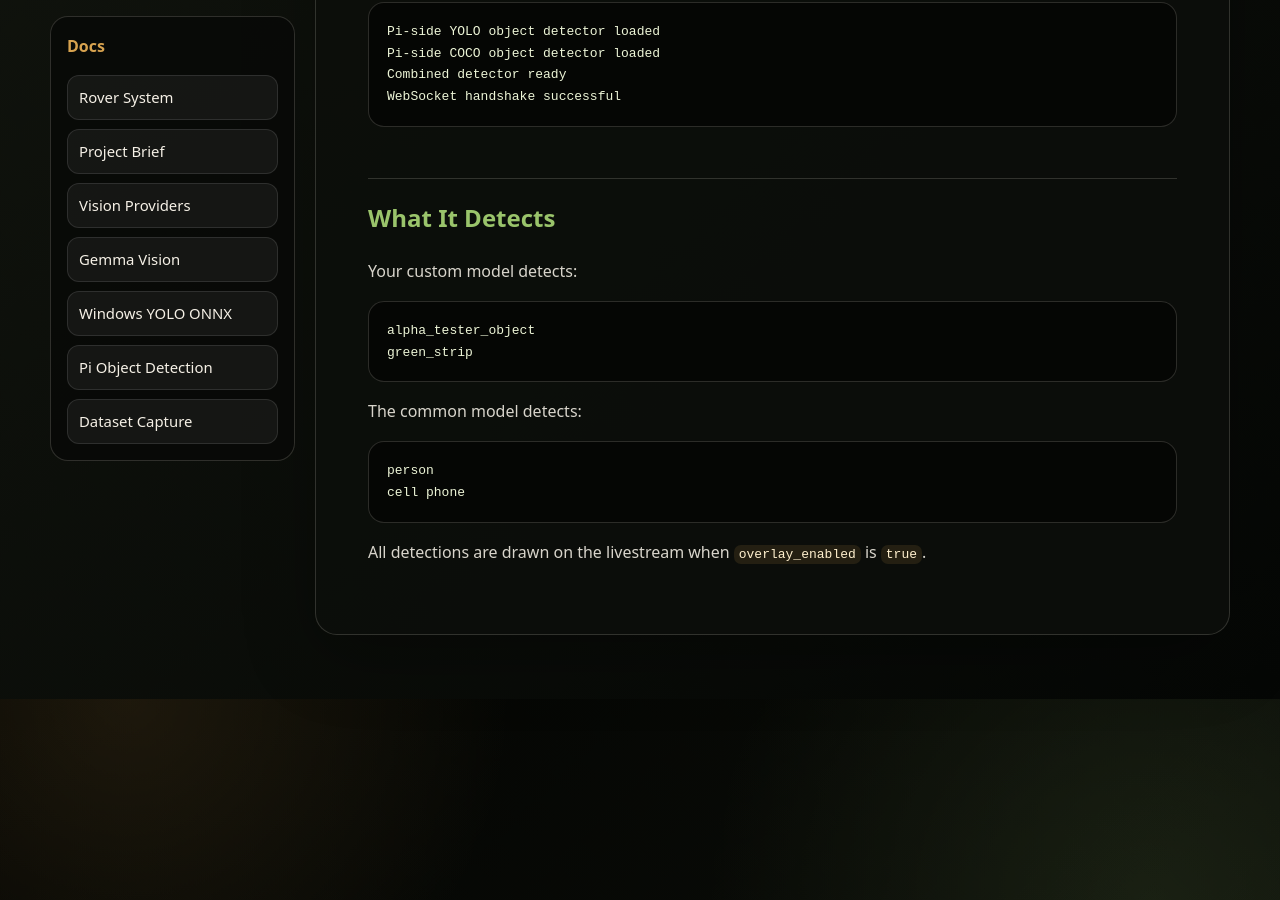
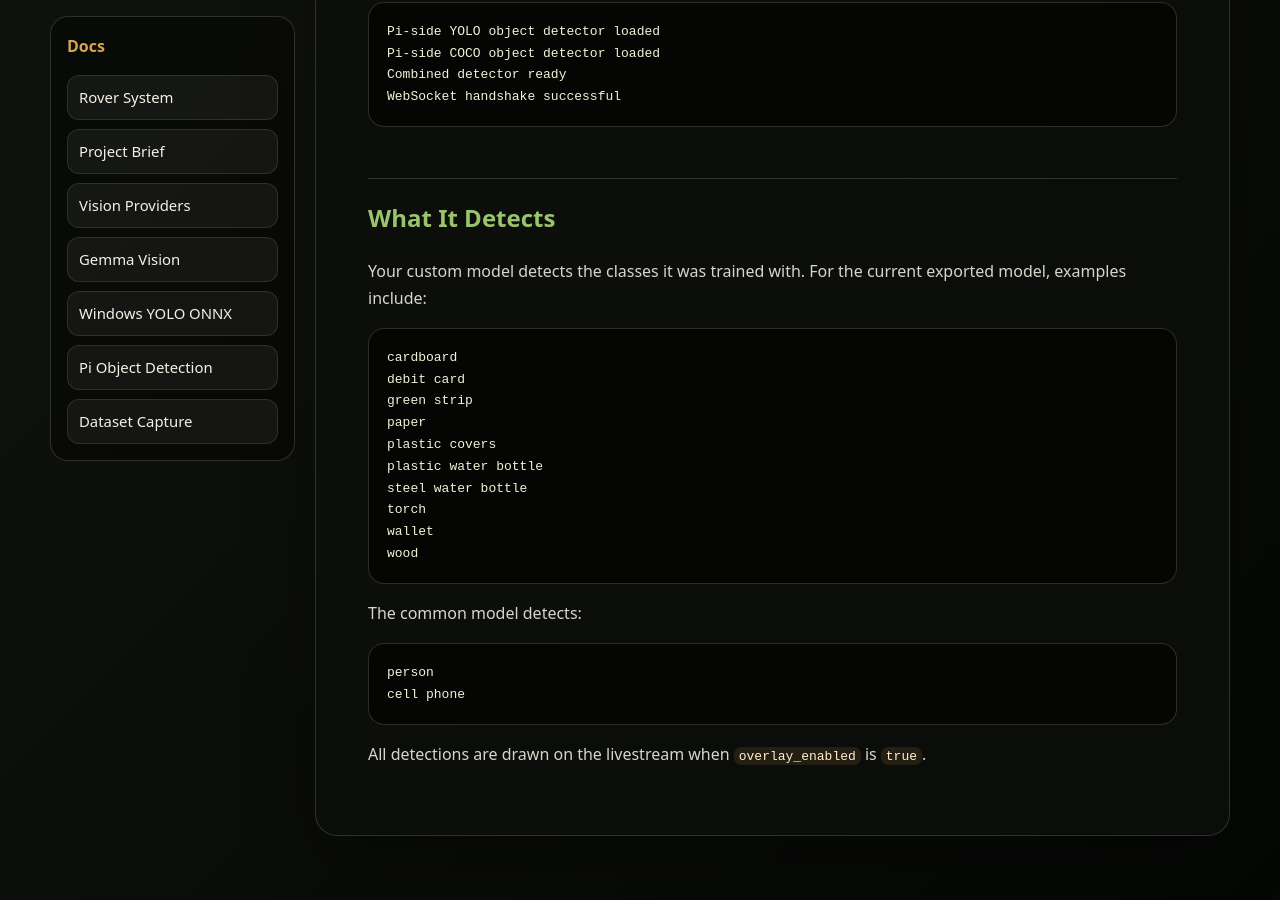
Before and after one commit to Catkartikwastaken/Stasis, a Jekyll site: the page built from docs/PI_OBJECT_DETECTION_LOCAL_MODEL.md, in a window 1280 px wide and 900 px high, scrolled down 2746 px. Built offline with Jekyll 4.4.1, drawn with Linux system fonts in a browser that asks for light colours; some of the changed text lies outside the part shown.

Commit message:
Allow all custom NCNN labels

````diff
--- a/START_STASIS_STEPS.txt
+++ b/START_STASIS_STEPS.txt
@@ -73,7 +73,7 @@
 
 "backend": "combined",
 "yolo_model_path": "models/best.pt",
-"target_classes": ["alpha_tester_object", "green_strip"],
+"target_classes": [],
 "common_detection_enabled": true,
 "common_target_classes": ["person", "cell phone"],
 "green_strip_enabled": false,
--- a/docs/PI_OBJECT_DETECTION_LOCAL_MODEL.md
+++ b/docs/PI_OBJECT_DETECTION_LOCAL_MODEL.md
@@ -30,7 +30,7 @@
 {
   "backend": "combined",
   "yolo_model_path": "models/best.pt",
-  "target_classes": ["alpha_tester_object", "green_strip"],
+  "target_classes": [],
   "common_detection_enabled": true,
   "common_target_classes": ["person", "cell phone"],
   "class_names_path": "models/coco.names",
@@ -114,11 +114,19 @@
 
 ## What It Detects
 
-Your custom model detects:
+Your custom model detects the classes it was trained with. For the current exported model, examples include:
 
 ```text
-alpha_tester_object
-green_strip
+cardboard
+debit card
+green strip
+paper
+plastic covers
+plastic water bottle
+steel water bottle
+torch
+wallet
+wood
 ```
 
 The common model detects:
--- a/rover/rpi2b/object_detection_config.example.json
+++ b/rover/rpi2b/object_detection_config.example.json
@@ -23,7 +23,7 @@
     "confidence_threshold": 55,
     "nms_threshold": 20,
     "input_size": 320,
-    "target_classes": ["alpha_tester_object", "green_strip"],
+    "target_classes": [],
     "common_detection_enabled": true,
     "common_target_classes": ["person", "cell phone"],
     "ignored_classes": ["street", "road", "sidewalk", "floor", "wall", "ceiling", "door", "window", "room", "building", "house", "sky", "tree", "plant", "parking meter"],
````
Also changed, not shown: 1 other file.
